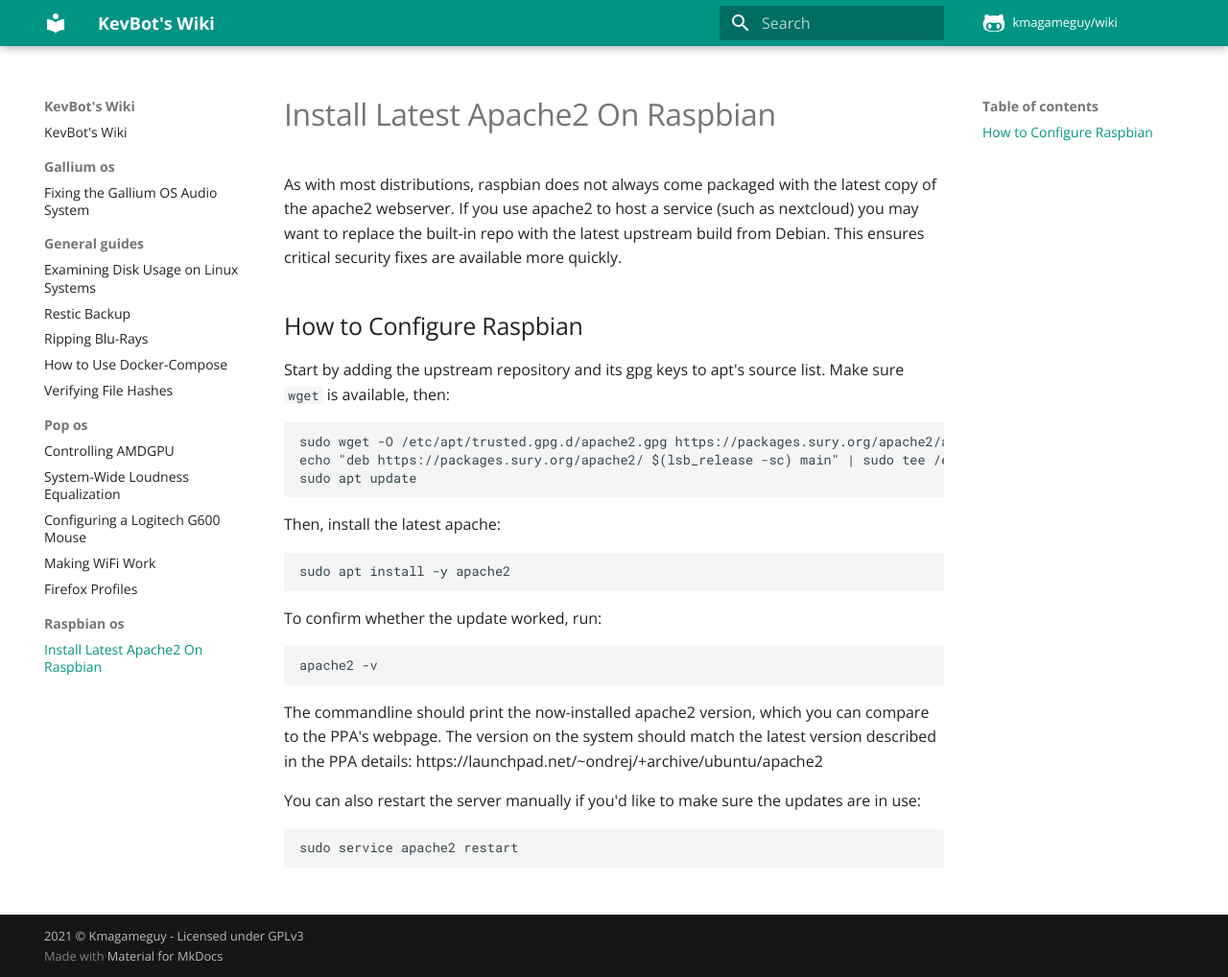
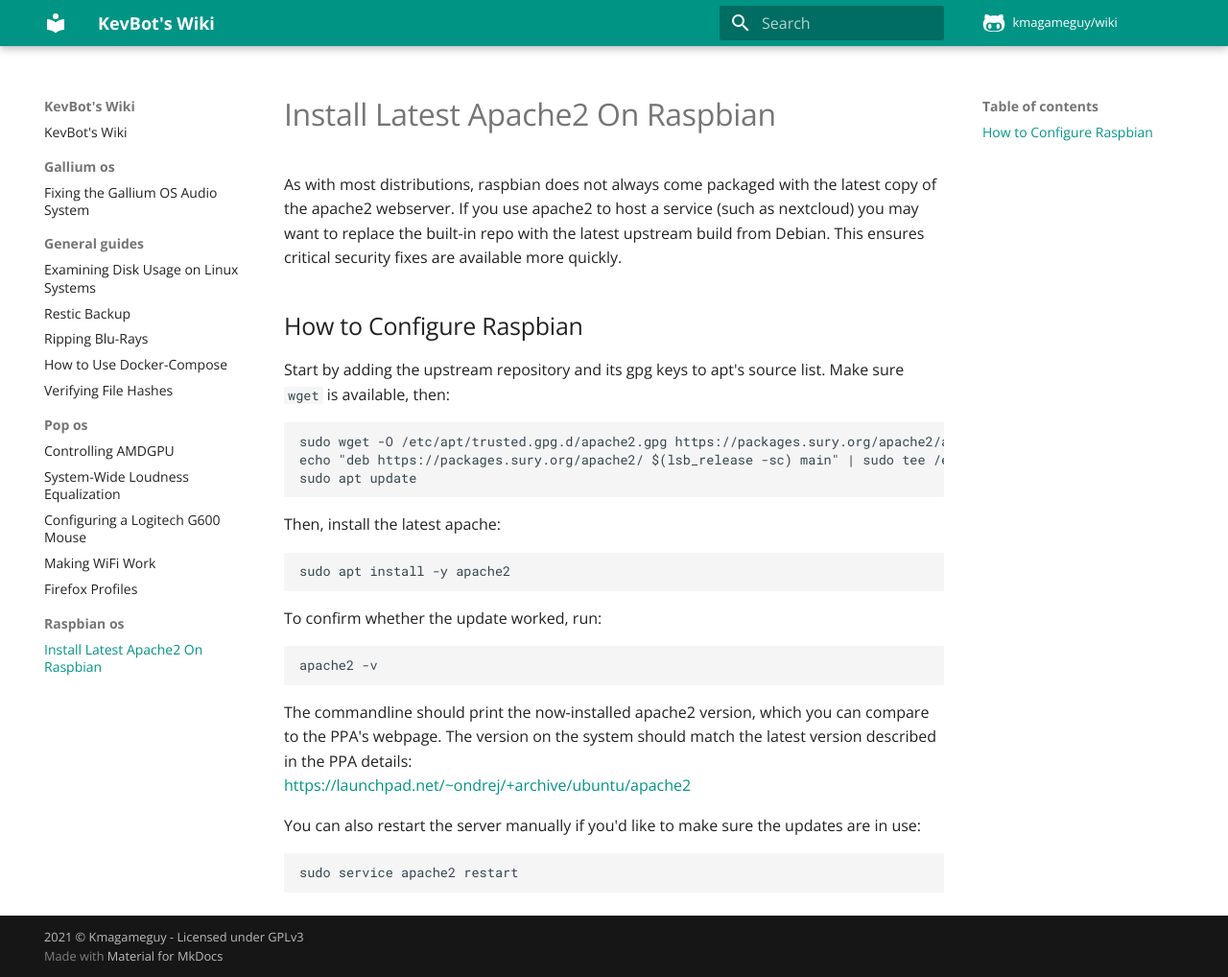
Before and after one commit to Kmagameguy/wiki, an MkDocs documentation site: the page built from docs/raspbian_os/latest_apache2_on_raspbian.md, in a window 1280 px wide and 1018 px high. Shown: the whole window at 96% size. Built offline with MkDocs 1.6.1 and Material for MkDocs 9.7.7, drawn with Linux system fonts in a browser that asks for light colours; comment, search, counter and statistics services are not loaded.

Commit message:
Fix Line Break & Link in Apache2 Guide

```diff
--- a/docs/raspbian_os/latest_apache2_on_raspbian.md
+++ b/docs/raspbian_os/latest_apache2_on_raspbian.md
@@ -32,7 +32,7 @@
 The commandline should print the now-installed apache2 version, which
 you can compare to the PPA's webpage.  The version on the system
 should match the latest version described in the PPA details:
-https://launchpad.net/~ondrej/+archive/ubuntu/apache2
+<https://launchpad.net/~ondrej/+archive/ubuntu/apache2>
 
 You can also restart the server manually if you'd like to make sure the
 updates are in use:
```
